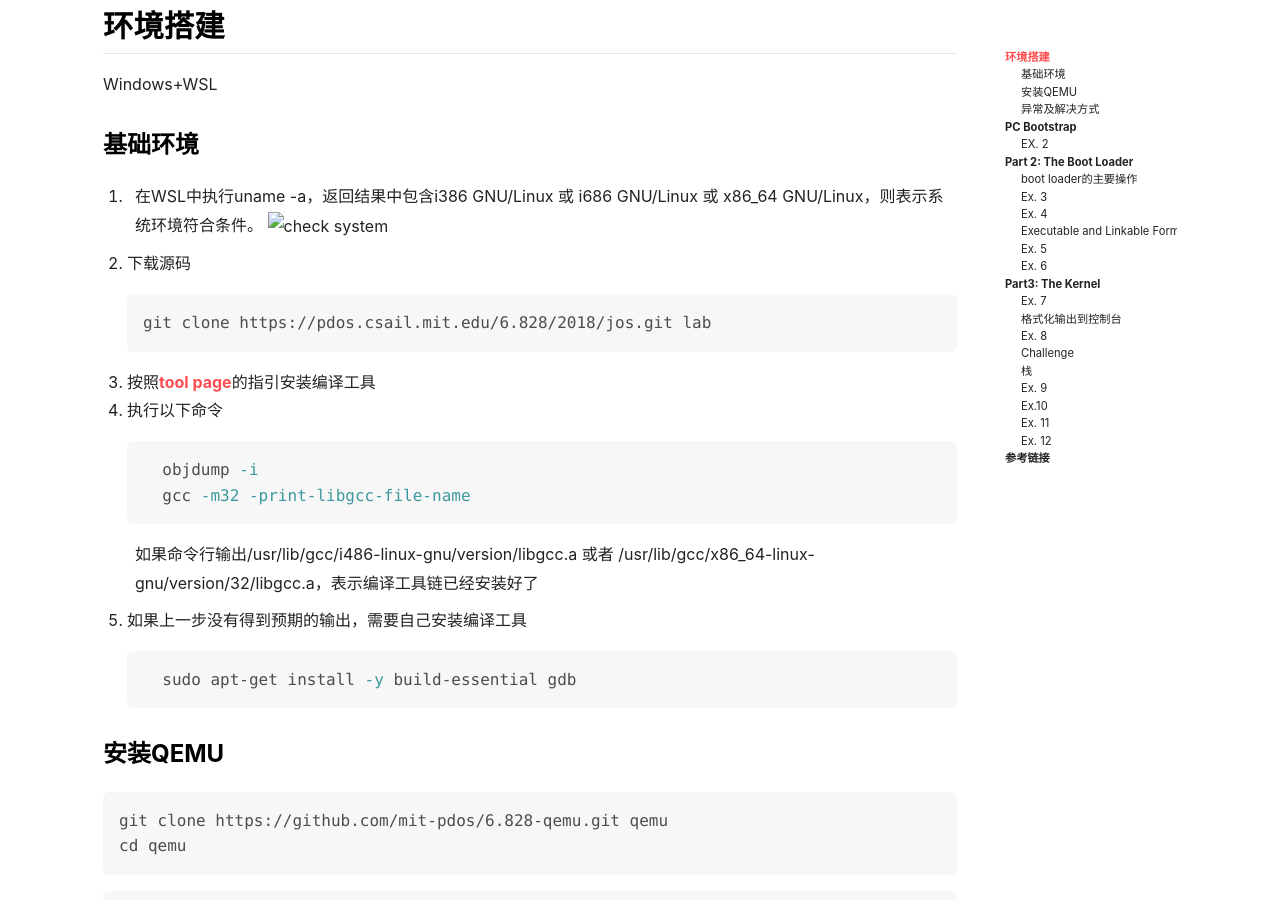
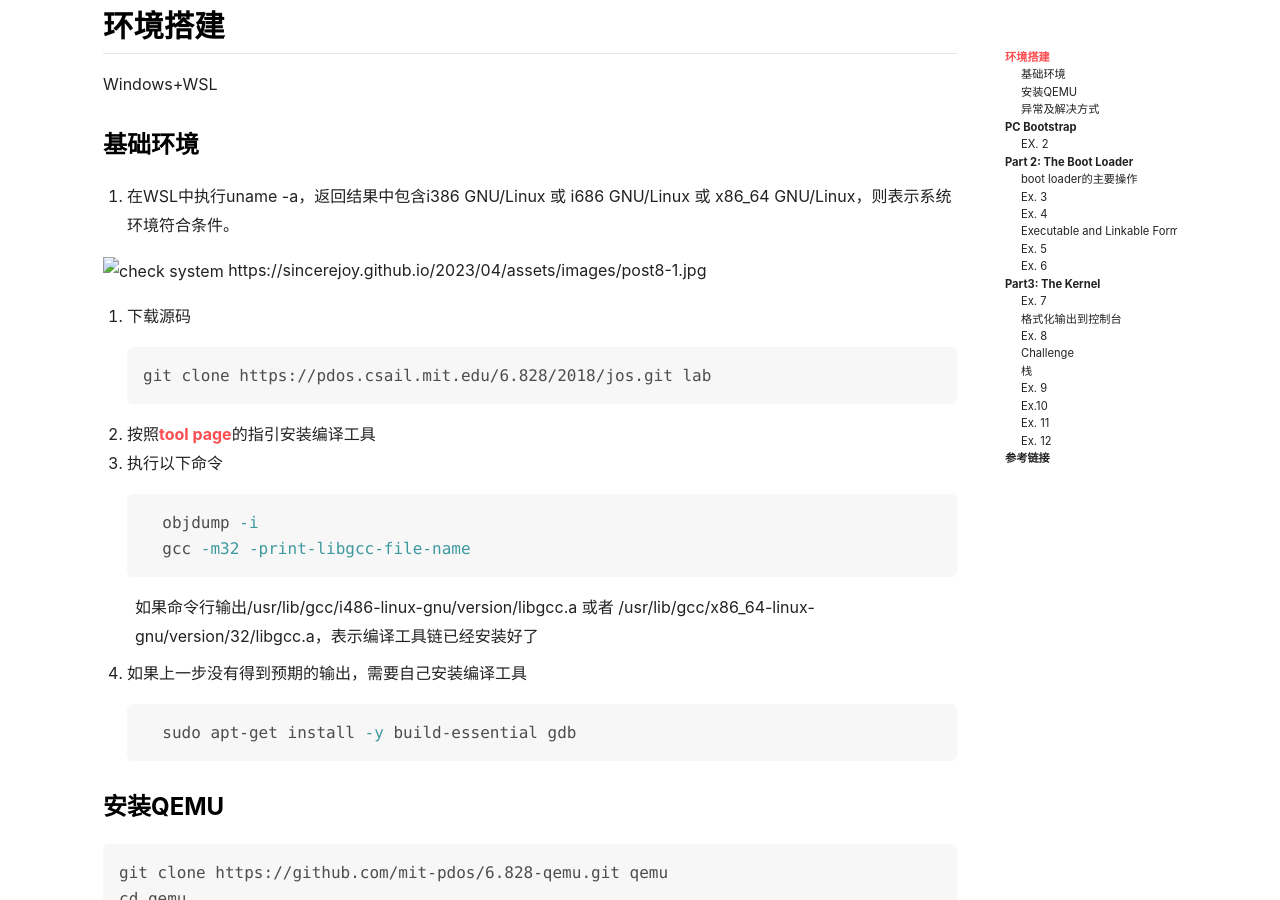
Before and after one commit to SincereJoy/SincereJoy.github.io, a Jekyll site: the page built from _posts/2023-04-28-MIT6828-Lab1.md, in a window 1280 px wide and 900 px high, scrolled down 318 px. Built offline with Jekyll 4.4.1, drawn with Linux system fonts in a browser that asks for light colours; nearby versions of some CDN libraries; comment, search, counter and statistics services are not loaded.

````diff
--- a/_config.yml
+++ b/_config.yml
@@ -19,7 +19,7 @@
 text_skin: default # "default" (default), "dark", "forest", "ocean", "chocolate", "orange"
 highlight_theme: default # "default" (default), "tomorrow", "tomorrow-night", "tomorrow-night-eighties", "tomorrow-night-blue", "tomorrow-night-bright"
 url     : # the base hostname & protocol for your site e.g. https://www.someone.com
-baseurl : # does not include hostname
+baseurl : / # does not include hostname
 title   : Fever Land
 description:  >  # this means to ignore newlines until "Language & timezone"
 
--- a/_posts/2023-04-28-MIT6828-Lab1.md
+++ b/_posts/2023-04-28-MIT6828-Lab1.md
@@ -13,8 +13,9 @@ Windows+WSL
 
 ### 基础环境
 1. 在WSL中执行uname -a，返回结果中包含i386 GNU/Linux 或 i686 GNU/Linux 或 x86_64 GNU/Linux，则表示系统环境符合条件。
-![check system](../assets/images/post8-1.jpg)
 
+![check system](assets/images/post8-1.jpg)
+https://sincerejoy.github.io/2023/04/assets/images/post8-1.jpg
 1. 下载源码
   ```shell
    git clone https://pdos.csail.mit.edu/6.828/2018/jos.git lab
@@ -101,6 +102,7 @@ make: *** [GNUmakefile:156: qemu] Error 1
 
 > WSL没有图形界面，所以会报错，可以用make qemu-nox命令替代，成功后效果如下
 ![make qemu success](../assets/images/post8-make-qemu-nox.jpg)
+
 按Ctrl+a，然后按x退出qemu
 
 ## PC Bootstrap
@@ -111,6 +113,7 @@ make: *** [GNUmakefile:156: qemu] Error 1
 从0x000A0000到0x000FFFFF的384
 
 ![make gdb success](../assets/images/post8-make-gdb-success.jpg)
+
 可以看到启动PC后执行的第一条指令是：
 ```
 [f000:fff0] 0xffff0:	ljmp   $0xf000,$0xe05b
@@ -180,12 +183,17 @@ BIOS主要执行的操作是初始化和检测系统设备，最后找到操作
 用GDB调试boot/boot.S和boot/main.c源码，回答以下问题
 * At what point does the processor start executing 32-bit code? What exactly causes the switch from 16- to 32-bit mode?
 boot.S中
+
 ![switch to 32-bit mode](../assets/images/post8-ljmpto32.jpg)
+
 * What is the last instruction of the boot loader executed, and what is the first instruction of the kernel it just loaded?
 
   boot loader最后执行的语句是bootmain中的最后一条指令，该指令的作用是跳转到内核程序的起始处，
+
   ![last instruction of boot loader](../assets/images/post8-lastcmd-bootmain.jpg)
+
   首先通过boot.asm找到上述指令的地址，然后在GDB中打断点，再执行一次si命令得到跳转到kernal后执行的第一条指令
+
   ![find entry](../assets/images/post8-entry.jpg)
   ![first instruction of the kernel](../assets/images/post8-first-kernel.jpg)
 
@@ -196,6 +204,7 @@ boot.S中
 * How does the boot loader decide how many sectors it must read in order to fetch the entire kernel from disk? Where does it find this information?
 
   操作系统内核映像文件的ELF Header中有Program Header Table的地址信息，PHT中的每个表项分别对应操作系统的一个段。并且每个表项的内容包括这个段的大小、段起始地址偏移等信息。
+
 ### Ex. 4
 这个练习用来帮助我们熟悉c语言中指针的使用，下载并运行[pointers.c](https://pdos.csail.mit.edu/6.828/2018/labs/lab1/pointers.c)，输出结果如下
 ```
@@ -225,18 +234,22 @@ ELF二进制文件都以一个固定长度的ELF头开始，还有有一个变
 ![](../assets/images/post8-ex5-error.jpg)
 
 ![](../assets/images/post8-ex5.jpg)
+
 ### Ex. 6
 ![](../assets/images/post8-ex6.jpg)
+
 ## Part3: The Kernel
 boot loader的链接地址和加载地址是一样的，但kernel的链接地址和加载地址间隔很远。
 
 ![](../assets/images/post8-VMA-LMA-1.jpg)
+
 ![](../assets/images/post8-VMA-LMA-2.jpg)
 
 操作系统内核通常在虚拟内存的高地址处运行，把虚拟内存的低地址留给用户程序。很多机器的物理地址无法达到0xf0100000，因此我们把0xf0100000作为虚拟地址映射到物理地址0x00100000，也就是内核的加载地址。
 
 ### Ex. 7
 ![](../assets/images/post8-ex7.jpg)
+
 movl %eax, %cr0 指令将0x00100000的值映射到了0xf0100000中，如果在kern/entry.S中将movl %eax, %cr0注释掉，运行会报错，因为地址超出了内存范围。
 
 ### 格式化输出到控制台
@@ -247,7 +260,9 @@ movl %eax, %cr0 指令将0x00100000的值映射到了0xf0100000中，如果在ke
 
 1. 解释printf.c和console.c之间的接口。具体来说console.c导出了哪些函数？printf.c中是如何使用这些函数的?
    printf.c中使用了console.c的cputchar()方法，将它封装成了putch方法，用于在屏幕上打印一个字符。
+
    ![code](../assets/images/post8-ex8-interface.jpg)
+
 2. 解释以下console.c的代码:
    ```c
     if (crt_pos >= CRT_SIZE) { //超过了屏幕能够显示的最大字符数
@@ -282,6 +297,7 @@ movl %eax, %cr0 指令将0x00100000的值映射到了0xf0100000中，如果在ke
     把这两行代码添加到 kern/monitor.c的monitor函数中，重新编译内核，再运行make qemu-nox，可以看到如下的效果
 
     ![monitor](../assets/images/post8-ex8-monitor.jpg)
+
     ![display](../assets/images/post8-ex8-3.jpg)
 
     查看obj/kern/kernel.asm，找到monitor函数对应的反汇编代码
````
